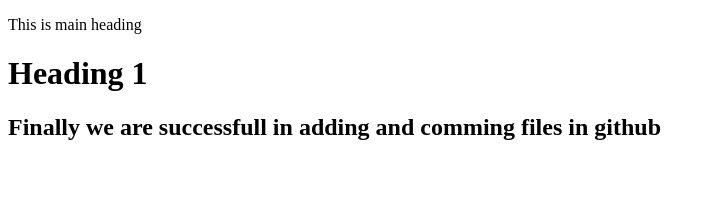
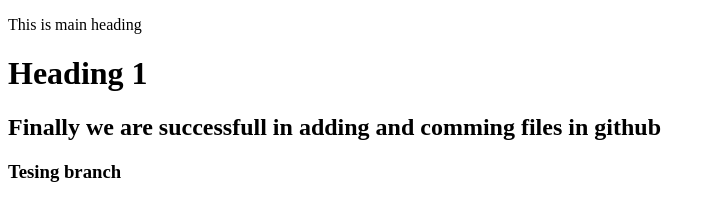
Before and after one commit to mawais114/mywork, a plain HTML site: page index.html in a window 1280 px wide. Shown: the whole page, without its empty margins (0-716 px from the left). Drawn offline with Linux system fonts and the light colour scheme.

Commit message:
Testing branch

```diff
--- a/index.html
+++ b/index.html
@@ -7,5 +7,7 @@
 
 <h2>Finally we are successfull in adding and comming files in github </h2>
 
+<h3>Tesing branch</h3>
+
 </body>
 </html>
```
